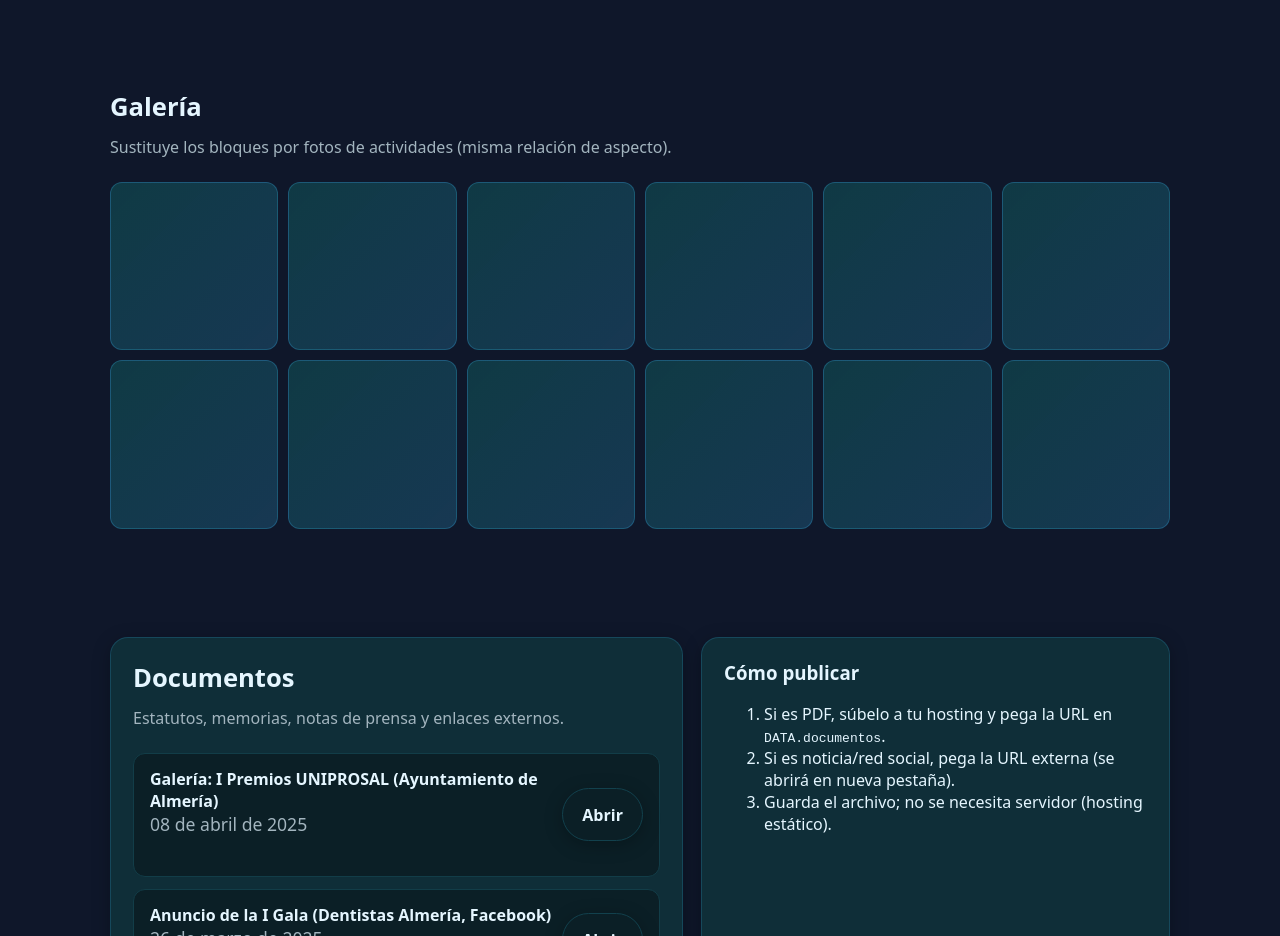
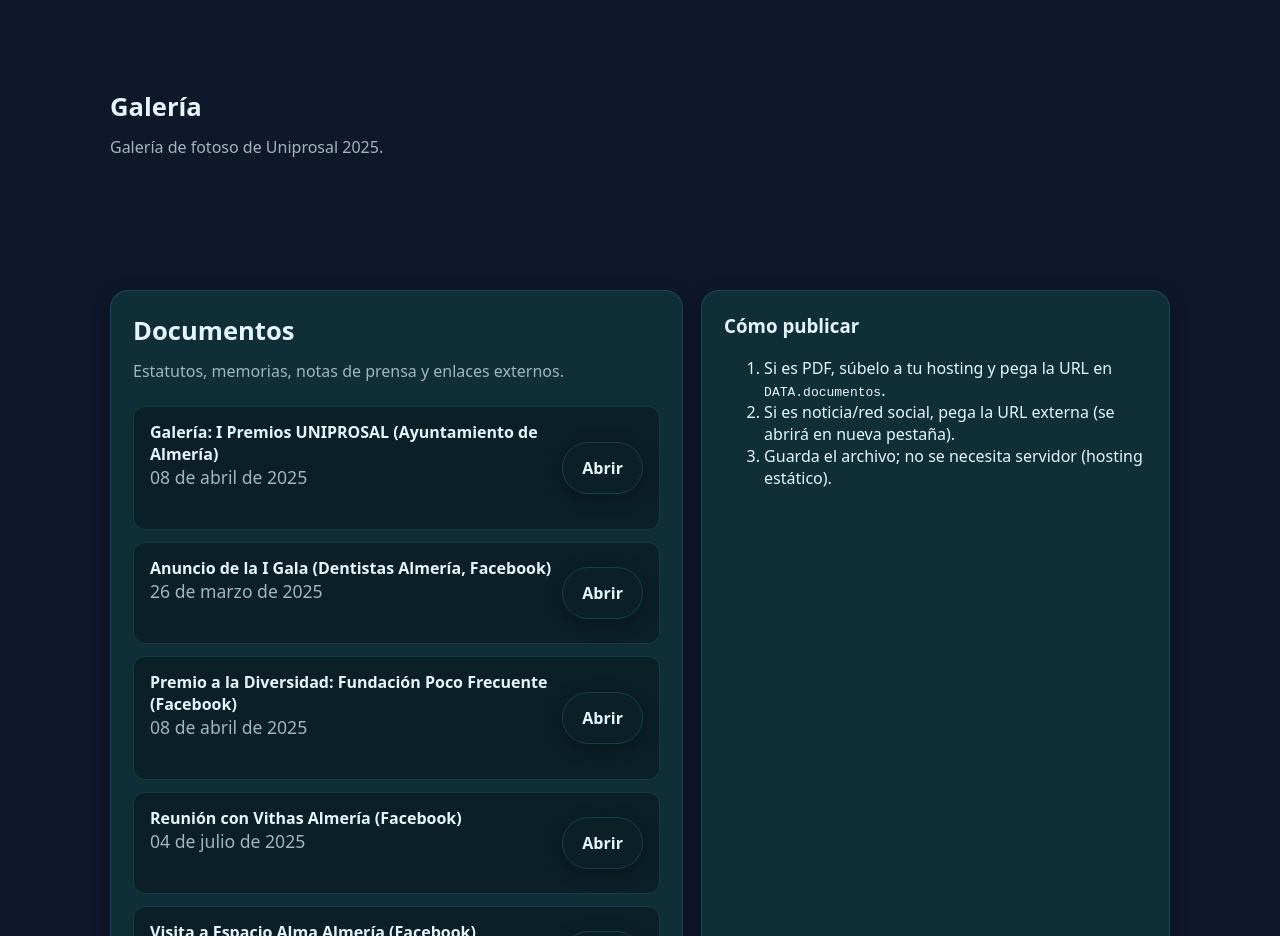
Before and after one commit to joseametis-sudo/uniprosal-site, a plain HTML site: page index.html in a window 1280 px wide. Shown: the part 3540-4476 px from the top of the page. Drawn offline with Linux system fonts and the light colour scheme.

Commit message:
Update index.html

```diff
--- a/index.html
+++ b/index.html
@@ -146,8 +146,8 @@
     <section id="galeria">
       <div class="container">
         <h2 class="section-title">Galería</h2>
-        <p class="section-sub">Sustituye los bloques por fotos de actividades (misma relación de aspecto).</p>
-        <div class="gallery"><div class="g"></div><div class="g"></div><div class="g"></div><div class="g"></div><div class="g"></div><div class="g"></div><div class="g"></div><div class="g"></div><div class="g"></div><div class="g"></div><div class="g"></div><div class="g"></div></div>
+        <p class="section-sub"> Galería de fotoso de Uniprosal 2025.</p>
+        <div class="https://drive.google.com/file/d/1DbmL-SJhAteKw_kttWHpg7R2cSws8vzh/view?usp=drive_link"><div class="https://drive.google.com/file/d/1E7KArYp-b_1Jl1M5D9fXl_0-6oV0ZJ7X/view?usp=drive_link"></div><div class="https://drive.google.com/file/d/1h523pPeYYIEERGLRLp2XXzAvJCkExsqH/view?usp=drive_link"></div><div class="https://drive.google.com/file/d/1YawqJH6SkJOHSLDaxeghVosshwmqTOQA/view?usp=drive_link"></div><div class="https://drive.google.com/file/d/1TcfAgls0kjyPX6RU7W_ozvAoboOXMnqb/view?usp=drive_link"></div><div class="g"></div><div class="g"></div><div class="g"></div><div class="g"></div><div class="g"></div><div class="g"></div><div class="g"></div><div class="g"></div></div>
       </div>
     </section>
     <section id="documentos">
```
